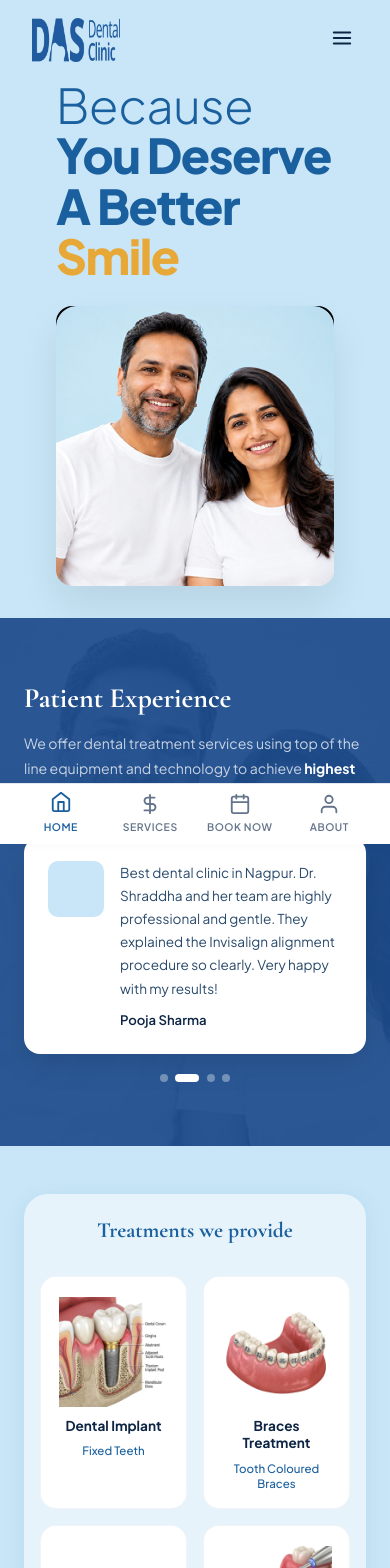
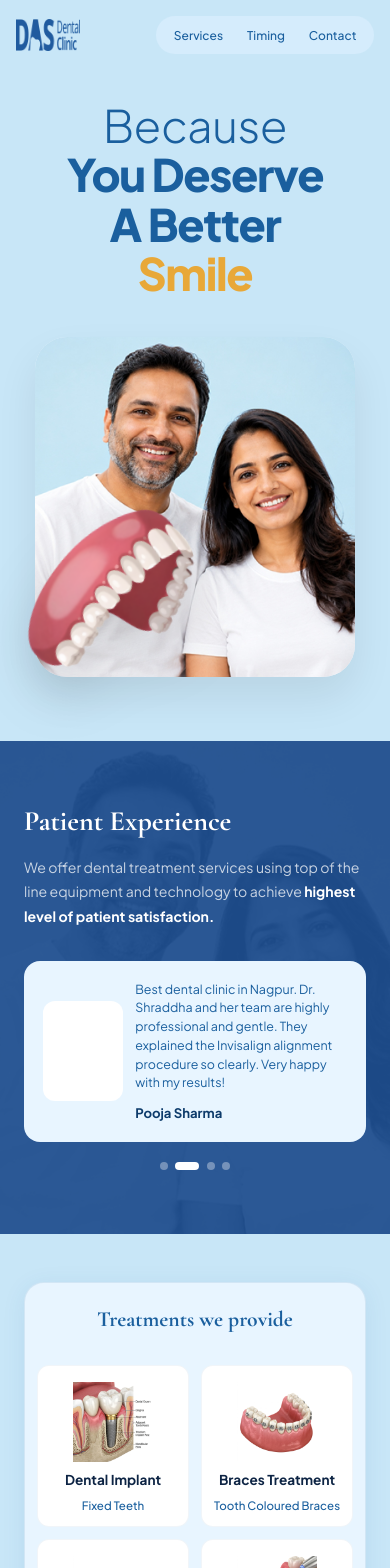
Before and after one commit to nitinsharmaji0911-ops/dr-das, a Next.js app: page / in a window 390 px wide. Shown: the top 1568 px of the page. Built offline with nearby package versions, Linux system fonts and the light colour scheme.

Commit message:
Integrate Supabase with Upstash fallback in API and redesign dashboard with cool blue theme

```diff
--- a/package.json
+++ b/package.json
@@ -9,6 +9,7 @@
     "lint": "eslint"
   },
   "dependencies": {
+    "@supabase/supabase-js": "^2.108.2",
     "googleapis": "^173.0.0",
     "next": "16.2.6",
     "react": "19.2.4",
--- a/src/app/api/bookings/[id]/route.ts
+++ b/src/app/api/bookings/[id]/route.ts
@@ -1,4 +1,5 @@
 import { NextResponse } from 'next/server';
+import { supabase, isSupabaseConfigured } from '../../../../lib/supabase';
 
 // Interface definition for TypeScript
 interface Booking {
@@ -76,6 +77,27 @@ export async function PATCH(
       );
     }
 
+    if (isSupabaseConfigured && supabase) {
+      const { data, error } = await supabase
+        .from('bookings')
+        .update({ status })
+        .eq('id', id)
+        .select();
+
+      if (error) {
+        throw new Error(`Supabase update error: ${error.message}`);
+      }
+
+      if (!data || data.length === 0) {
+        return NextResponse.json(
+          { error: 'Appointment booking not found' },
+          { status: 404 }
+        );
+      }
+
+      return NextResponse.json({ success: true, booking: data[0] });
+    } else {
+      // Fallback to Upstash Redis
       const bookings = await getBookings();
       const index = bookings.findIndex((b) => b.id === id);
 
@@ -90,6 +112,7 @@ export async function PATCH(
       await saveBookings(bookings);
 
       return NextResponse.json({ success: true, booking: bookings[index] });
+    }
   } catch (error) {
     const err = error as Error;
     console.error('API PATCH error:', err);
--- a/src/app/api/bookings/route.ts
+++ b/src/app/api/bookings/route.ts
@@ -1,4 +1,5 @@
 import { NextResponse } from 'next/server';
+import { supabase, isSupabaseConfigured } from '../../../lib/supabase';
 
 // Interface definition for TypeScript
 interface Booking {
@@ -73,8 +74,6 @@ export async function POST(request: Request) {
       );
     }
 
-    const bookings = await getBookings();
-
     const newBooking: Booking = {
       id: crypto.randomUUID(),
       created_at: new Date().toISOString(),
@@ -89,8 +88,20 @@ export async function POST(request: Request) {
       status: 'Pending',
     };
 
-    bookings.unshift(newBooking); // newest first
-    await saveBookings(bookings);
+    if (isSupabaseConfigured && supabase) {
+      const { error } = await supabase
+        .from('bookings')
+        .insert([newBooking]);
+
+      if (error) {
+        throw new Error(`Supabase insert error: ${error.message}`);
+      }
+    } else {
+      // Fallback to Upstash Redis
+      const bookings = await getBookings();
+      bookings.unshift(newBooking); // newest first
+      await saveBookings(bookings);
+    }
 
     return NextResponse.json({ success: true, booking: newBooking });
   } catch (error) {
@@ -107,8 +118,21 @@ export async function POST(request: Request) {
 
 export async function GET() {
   try {
-    const bookings = await getBookings();
-    return NextResponse.json(bookings);
+    if (isSupabaseConfigured && supabase) {
+      const { data, error } = await supabase
+        .from('bookings')
+        .select('*')
+        .order('created_at', { ascending: false });
+
+      if (error) {
+        throw new Error(`Supabase select error: ${error.message}`);
+      }
+      return NextResponse.json(data || []);
+    } else {
+      // Fallback to Upstash Redis
+      const bookings = await getBookings();
+      return NextResponse.json(bookings);
+    }
   } catch (error) {
     const err = error as Error;
     console.error('API GET error:', err);
--- a/src/app/page.module.css
+++ b/src/app/page.module.css
@@ -83,11 +83,11 @@
 /* ─── Denture: tilted, anchored to bottom-left ─── */
 .heroDenture {
   position: absolute;
-  left: -190px;
-  bottom: -20px;
-  width: 350px;
+  left: -180px;
+  bottom: 10px;
+  width: 340px;
   z-index: 4;
-  transform: rotate(-25deg);
+  transform: rotate(-15deg);
   pointer-events: none;
   display: flex;
   justify-content: center;
@@ -310,6 +310,10 @@
   padding: 0 1.5rem 3rem;
 }
 
+.desktopHours {
+  display: block;
+}
+
 .hoursBannerImg {
   display: block;
   width: 100%;
@@ -318,6 +322,10 @@
   border-radius: 16px;
   box-shadow: 0 4px 20px rgba(26, 95, 158, 0.1);
   object-fit: cover;
+}
+
+.mobileHoursCard {
+  display: none;
 }
 
 /* ══════════════════════════════════════════
@@ -538,9 +546,9 @@
   }
 
   .heroDenture {
-    width: 260px;
-    left: -130px;
-    bottom: -15px;
+    width: 320px;
+    left: -160px;
+    bottom: 10px;
   }
 
   .experienceInner {
@@ -552,8 +560,8 @@
 @media (max-width: 640px) {
   .hero {
     height: auto;
-    min-height: 380px;
-    padding: 80px 0 2rem;
+    min-height: 420px;
+    padding: 100px 0 4rem;
   }
 
   .heroText {
@@ -563,7 +571,15 @@
     transform: none;
     padding: 0 1.5rem;
     z-index: 3;
-    margin-bottom: 1.5rem;
+    margin-bottom: 2.5rem;
+    align-items: center;
+    text-align: center;
+  }
+
+  .heroTitle {
+    font-size: 2.8rem;
+    text-align: center;
+    line-height: 1.1;
   }
 
   .heroRight {
@@ -571,33 +587,229 @@
     right: auto;
     top: auto;
     transform: none;
-    width: calc(100% - 3rem);
-    height: 280px;
+    width: 320px;
+    height: 340px;
     margin: 0 auto;
+    max-width: 90vw;
   }
 
   .heroPhotoCard {
-    border-radius: 16px;
+    border-radius: 32px;
   }
 
   .heroDenture {
-    display: none;
+    display: flex;
+    position: absolute;
+    left: -30px;
+    bottom: -15px;
+    width: 210px;
+    transform: rotate(-15deg);
+    z-index: 4;
   }
 
   .treatmentsGrid {
     grid-template-columns: repeat(2, 1fr);
+    gap: 0.75rem;
   }
 
   .treatmentsCard {
-    padding: 1.5rem 1rem;
+    padding: 1.5rem 0.75rem;
+    border-radius: 20px;
+    background: #E8F5FF;
+    border: 1px solid rgba(26, 95, 158, 0.1);
   }
 
+  .treatCard {
+    padding: 1rem 0.5rem 0.75rem;
+    border-radius: 12px;
+  }
+
+  .treatImageBox {
+    height: 80px;
+  }
+
+  /* Testimonial mobile mockup styling */
+  .testimonialCard {
+    background: #E8F5FF;
+    border-radius: 16px;
+    padding: 1.2rem;
+    gap: 0.75rem;
+    box-shadow: none;
+    align-items: center;
+  }
+
+  .testimonialAvatar {
+    width: 80px;
+    height: 100px;
+    background: #FFFFFF;
+    border-radius: 12px;
+    flex-shrink: 0;
+  }
+
+  .testimonialText {
+    color: #1A5F9E;
+    font-size: 0.78rem;
+    line-height: 1.5;
+  }
+
+  .testimonialAuthor {
+    color: #0D3B6B;
+    font-size: 0.82rem;
+    font-weight: 700;
+  }
+
+  /* Working hours mobile card */
+  .desktopHours {
+    display: none;
+  }
+
+  .mobileHoursCard {
+    display: flex;
+    flex-direction: column;
+    background: linear-gradient(135deg, #E8F5FF 0%, #D5ECFC 100%);
+    border-radius: 24px;
+    padding: 2rem 1.5rem 0 1.5rem;
+    max-width: 360px;
+    margin: 0 auto;
+    overflow: hidden;
+    box-shadow: 0 8px 32px rgba(26, 95, 158, 0.06);
+    border: 1px solid rgba(26, 95, 158, 0.1);
+    position: relative;
+    isolation: isolate;
+  }
+
+  .mobileHoursCard::before {
+    content: '';
+    position: absolute;
+    inset: 0;
+    background: url('/images/clinic_interior_1.png') center/cover no-repeat;
+    opacity: 0.08;
+    z-index: -1;
+    pointer-events: none;
+  }
+
+  .mobileHoursContent {
+    display: flex;
+    flex-direction: column;
+  }
+
+  .mobileHoursTitle {
+    font-size: 1.5rem;
+    font-weight: 700;
+    color: #0D3B6B;
+    margin: 0 0 0.5rem 0;
+  }
+
+  .mobileHoursDivider {
+    height: 2px;
+    width: 60px;
+    background-color: #1A5F9E;
+    margin-bottom: 1.25rem;
+  }
+
+  .mobileHoursTime {
+    font-size: 0.88rem;
+    color: #1A5F9E;
+    margin: 0 0 0.4rem 0;
+    line-height: 1.4;
+  }
+
+  .mobileHoursTime strong {
+    color: #0D3B6B;
+  }
+
+  .mobileHoursDoc {
+    margin-top: 1rem;
+  }
+
+  .mobileHoursDocName {
+    font-size: 0.9rem;
+    font-weight: 700;
+    color: #0D3B6B;
+    margin: 0;
+  }
+
+  .mobileHoursDocRole {
+    font-size: 0.72rem;
+    color: #1A5F9E;
+    margin: 0.1rem 0 0 0;
+  }
+
+  .mobileHoursImageWrapper {
+    margin-top: 1.5rem;
+    height: 200px;
+    width: calc(100% + 3rem);
+    margin-left: -1.5rem;
+    margin-right: -1.5rem;
+    overflow: hidden;
+    position: relative;
+  }
+
+  .mobileHoursImg {
+    position: absolute !important;
+    bottom: 0 !important;
+    left: 50% !important;
+    transform: translateX(-50%) !important;
+    width: 100% !important;
+    height: auto !important;
+    max-width: 100% !important;
+    object-fit: contain !important;
+    object-position: bottom center !important;
+  }
+
+  /* 2-Column reach us section on mobile with divider */
   .reachGrid {
-    grid-template-columns: 1fr;
-    gap: 1.5rem;
+    grid-template-columns: 1fr auto 1fr;
+    grid-template-rows: auto auto;
+    column-gap: 1.2rem;
+    row-gap: 0;
+    align-items: stretch;
+  }
+
+  .reachBranch {
+    padding-right: 0;
+  }
+
+  .reachBranch:nth-of-type(1) { /* Jaripatka */
+    grid-column: 1;
+    grid-row: 1;
+    margin-bottom: 1.5rem;
+  }
+
+  .reachBranch:nth-of-type(3) { /* Sadar */
+    grid-column: 3;
+    grid-row: 1 / span 2;
+  }
+
+  .reachBranch:nth-of-type(5) { /* Indora */
+    grid-column: 1;
+    grid-row: 2;
   }
 
   .reachDivider {
+    display: block;
+    grid-column: 2;
+    grid-row: 1 / span 2;
+    width: 1px;
+    background: rgba(26, 95, 158, 0.15);
+    margin: 0;
+    align-self: stretch;
+  }
+
+  .reachDivider:nth-of-type(4) { /* Hide second divider on mobile */
     display: none;
   }
+
+  .reachBranchName {
+    font-size: 0.88rem;
+  }
+
+  .reachAddr {
+    font-size: 0.7rem;
+    line-height: 1.4;
+  }
+
+  .reachContact {
+    font-size: 0.7rem;
+  }
 }
--- a/src/app/page.tsx
+++ b/src/app/page.tsx
@@ -2,6 +2,7 @@
 
 import React, { useState, useEffect } from 'react';
 import Link from 'next/link';
+import Image from 'next/image';
 import Navbar from '../components/Navbar';
 import MobileBottomNav from '../components/MobileBottomNav';
 import BookingForm from '../components/BookingForm';
@@ -51,13 +52,11 @@ export default function Home() {
           {/* Right side container: photo card and overlapping denture */}
           <div className={styles.heroRight}>
             <div className={styles.heroPhotoCard}>
-              {/* eslint-disable-next-line @next/next/no-img-element */}
-              <img src="/images/hero_couple.jpg" alt="Happy patients at Das Dental Clinic" className={styles.heroPhoto} />
+              <Image src="/images/hero_couple.jpg" alt="Happy patients at Das Dental Clinic" className={styles.heroPhoto} width={500} height={450} priority sizes="(max-width: 640px) 100vw, 500px" />
             </div>
 
             <div className={styles.heroDenture}>
-              {/* eslint-disable-next-line @next/next/no-img-element */}
-              <img src="/images/denture_hero.png" alt="Dental model" className={styles.dentureImg} />
+              <Image src="/images/denture_hero.png" alt="Dental model" className={styles.dentureImg} width={340} height={280} priority sizes="340px" />
             </div>
           </div>
         </div>
@@ -107,8 +106,7 @@ export default function Home() {
             {treatments.map((t) => (
               <div key={t.id} className={styles.treatCard}>
                 <div className={styles.treatImageBox}>
-                  {/* eslint-disable-next-line @next/next/no-img-element */}
-                  <img src={t.img} alt={t.name} className={styles.treatImage} />
+                  <Image src={t.img} alt={t.name} className={styles.treatImage} width={200} height={110} sizes="200px" />
                 </div>
                 <p className={styles.treatName}>{t.name}</p>
                 {t.sub && <p className={styles.treatSub}>{t.sub}</p>}
@@ -120,8 +118,39 @@ export default function Home() {
 
       {/* ══════════════ 4. WORKING HOURS ══════════════ */}
       <section className={styles.hours}>
-        {/* eslint-disable-next-line @next/next/no-img-element */}
-        <img src="/images/working_hours_banner.png" alt="Working Hours - Das Dental Clinic" className={styles.hoursBannerImg} />
+        <div className={styles.desktopHours}>
+          <Image src="/images/working_hours_banner.png" alt="Working Hours - Das Dental Clinic" className={styles.hoursBannerImg} width={760} height={200} sizes="(max-width: 760px) 100vw, 760px" />
+        </div>
+
+        <div className={styles.mobileHoursCard}>
+          <div className={styles.mobileHoursContent}>
+            <h2 className={styles.mobileHoursTitle}>Working Hours</h2>
+            <div className={styles.mobileHoursDivider} />
+            <p className={styles.mobileHoursTime}><strong>Mon - Sat :</strong> 10 am - 8 pm</p>
+            <p className={styles.mobileHoursTime}><strong>Sun :</strong> 11 am - 2 pm</p>
+
+            <div className={styles.mobileHoursDoc}>
+              <p className={styles.mobileHoursDocName}>Dr. Shraddha Daswani</p>
+              <p className={styles.mobileHoursDocRole}>M.D.S. Prosthodontics and Implantology</p>
+            </div>
+
+            <div className={styles.mobileHoursDoc}>
+              <p className={styles.mobileHoursDocName}>Dr. Badal Daswani</p>
+              <p className={styles.mobileHoursDocRole}>M.D.S. Orthodontics</p>
+            </div>
+          </div>
+
+          <div className={styles.mobileHoursImageWrapper}>
+            <Image
+              src="/images/working_hours_doctors.png"
+              alt="Das Dental Clinic Doctors"
+              className={styles.mobileHoursImg}
+              width={500}
+              height={400}
+              sizes="360px"
+            />
+          </div>
+        </div>
       </section>
 
       {/* ══════════════ 5. CONTACT FORM ══════════════ */}
--- a/src/components/MobileBottomNav.tsx
+++ b/src/components/MobileBottomNav.tsx
@@ -1,74 +1,5 @@
 'use client';
 
-import React from 'react';
-import Link from 'next/link';
-import { usePathname } from 'next/navigation';
-import styles from './MobileBottomNav.module.css';
-
 export default function MobileBottomNav() {
-  const pathname = usePathname();
-
-  const navItems = [
-    {
-      name: 'Home',
-      path: '/',
-      icon: (
-        <svg width="22" height="22" viewBox="0 0 24 24" fill="none" stroke="currentColor" strokeWidth="2" strokeLinecap="round" strokeLinejoin="round">
-          <path d="M3 9l9-7 9 7v11a2 2 0 0 1-2 2H5a2 2 0 0 1-2-2z" />
-          <polyline points="9 22 9 12 15 12 15 22" />
-        </svg>
-      ),
-    },
-    {
-      name: 'Services',
-      path: '/services',
-      icon: (
-        <svg width="22" height="22" viewBox="0 0 24 24" fill="none" stroke="currentColor" strokeWidth="2" strokeLinecap="round" strokeLinejoin="round">
-          <path d="M12 2v20M17 5H9.5a3.5 3.5 0 0 0 0 7h5a3.5 3.5 0 0 1 0 7H6" />
-        </svg>
-      ),
-    },
-    {
-      name: 'Book Now',
-      path: '/#book',
-      icon: (
-        <svg width="22" height="22" viewBox="0 0 24 24" fill="none" stroke="currentColor" strokeWidth="2" strokeLinecap="round" strokeLinejoin="round">
-          <rect x="3" y="4" width="18" height="18" rx="2" ry="2" />
-          <line x1="16" y1="2" x2="16" y2="6" />
-          <line x1="8" y1="2" x2="8" y2="6" />
-          <line x1="3" y1="10" x2="21" y2="10" />
-        </svg>
-      ),
-    },
-    {
-      name: 'About',
-      path: '/about',
-      icon: (
-        <svg width="22" height="22" viewBox="0 0 24 24" fill="none" stroke="currentColor" strokeWidth="2" strokeLinecap="round" strokeLinejoin="round">
-          <path d="M20 21v-2a4 4 0 0 0-4-4H8a4 4 0 0 0-4 4v2" />
-          <circle cx="12" cy="7" r="4" />
-        </svg>
-      ),
-    },
-  ];
-
-  return (
-    <div className={styles.bottomNav}>
-      <div className={styles.navContainer}>
-        {navItems.map((item) => {
-          const isActive = pathname === item.path;
-          return (
-            <Link
-              key={item.name}
-              href={item.path}
-              className={`${styles.navItem} ${isActive ? styles.active : ''}`}
-            >
-              <div className={styles.iconWrapper}>{item.icon}</div>
-              <span className={styles.label}>{item.name}</span>
-            </Link>
-          );
-        })}
-      </div>
-    </div>
-  );
+  return null;
 }
--- a/src/components/Navbar.module.css
+++ b/src/components/Navbar.module.css
@@ -26,8 +26,8 @@
 }
 
 .logoImg {
-  height: 44px;
-  width: 88px; /* 2:1 aspect ratio to match 300x150 dimensions */
+  height: 56px;
+  width: auto;
   object-fit: contain;
   display: block;
 }
@@ -99,6 +99,21 @@
 }
 
 @media (max-width: 640px) {
-  .pill { display: none; }
-  .hamburger { display: block; }
+  .inner {
+    padding: 1rem 1rem;
+  }
+  .logoImg {
+    height: 32px;
+  }
+  .pill {
+    padding: 0.25rem 0.4rem;
+    gap: 0.1rem;
+  }
+  .pillLink {
+    font-size: 0.75rem;
+    padding: 0.35rem 0.7rem;
+  }
+  .hamburger {
+    display: none;
+  }
 }
--- /dev/null
+++ b/src/lib/supabase.ts
@@ -0,0 +1,11 @@
+import { createClient } from '@supabase/supabase-js';
+
+const supabaseUrl = process.env.NEXT_PUBLIC_SUPABASE_URL || '';
+const supabaseAnonKey = process.env.NEXT_PUBLIC_SUPABASE_ANON_KEY || '';
+
+export const isSupabaseConfigured = !!(supabaseUrl && supabaseAnonKey);
+
+// Create Supabase client if configured, otherwise export null
+export const supabase = isSupabaseConfigured
+  ? createClient(supabaseUrl, supabaseAnonKey)
+  : null;
```
Also changed, not shown: src/app/dashboard/page.module.css (+30 -30 lines), public/images/working_hours_doctors.png (added), 1 other file (tests, documents, lock files or other folders). Lines whose indentation alone changed are shown as unchanged.
